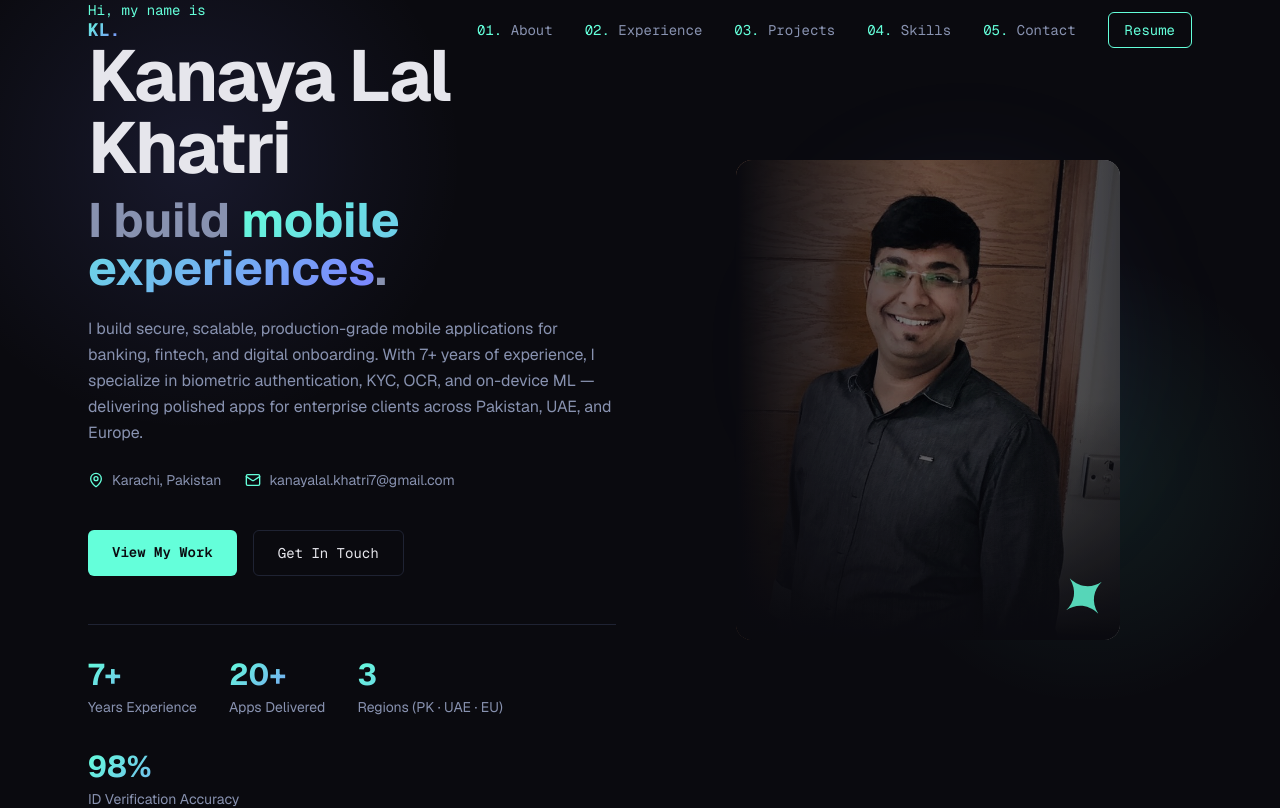
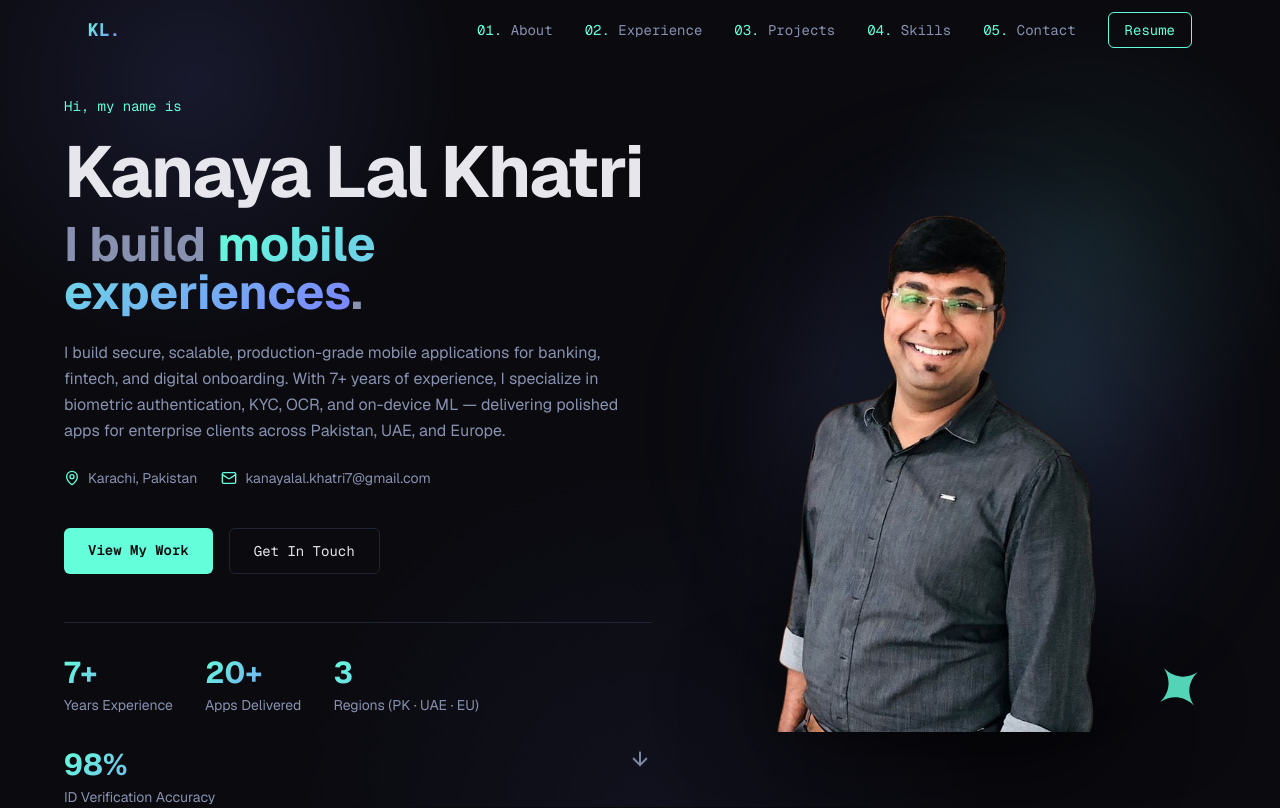
Before and after one commit to KanayaLalKhatri/portfolio, a Next.js app: page / in a window 1280 px wide. Shown: the top 808 px of the page. Built offline with nearby package versions, Linux system fonts and the light colour scheme.

Commit message:
Realistic floating 3D cutout hero (bg removed), revert sticky

```diff
--- a/src/app/page.tsx
+++ b/src/app/page.tsx
@@ -1,5 +1,6 @@
 import Navbar from "@/components/Navbar";
-import TopSection from "@/components/TopSection";
+import Hero from "@/components/Hero";
+import About from "@/components/About";
 import Experience from "@/components/Experience";
 import Projects from "@/components/Projects";
 import Skills from "@/components/Skills";
@@ -10,7 +11,8 @@ export default function Home() {
     <>
       <Navbar />
       <main className="flex-1">
-        <TopSection />
+        <Hero />
+        <About />
         <Experience />
         <Projects />
         <Skills />
--- a/src/components/Hero.tsx
+++ b/src/components/Hero.tsx
@@ -128,11 +128,13 @@ export default function Hero() {
           transition={{ duration: 0.9, delay: 0.3, ease: [0.22, 1, 0.36, 1] }}
           className="relative order-first mx-auto w-full max-w-sm lg:order-none lg:max-w-none"
         >
-          {/* glow */}
+          {/* glow behind the floating cutout */}
           <div
-            className="pointer-events-none absolute inset-0 -z-10 blur-3xl"
-            style={{ background: "radial-gradient(60% 55% at 60% 40%, rgba(100,255,218,0.18), rgba(124,131,255,0.14), transparent 70%)" }}
+            className="pointer-events-none absolute inset-0 -z-10 scale-110 blur-3xl"
+            style={{ background: "radial-gradient(55% 55% at 55% 45%, rgba(100,255,218,0.22), rgba(124,131,255,0.18), transparent 72%)" }}
           />
+          {/* soft ground shadow */}
+          <div className="pointer-events-none absolute inset-x-8 bottom-2 -z-10 h-10 rounded-[50%] bg-black/40 blur-2xl" />
 
           {/* outer: scroll-driven 3D motion */}
           <motion.div
@@ -145,24 +147,19 @@ export default function Hero() {
               transformPerspective: 1000,
             }}
           >
-            {/* inner: mouse parallax */}
+            {/* inner: mouse parallax — transparent cutout floats in 3D */}
             <motion.div
               style={{ x: px, y: py, rotateZ: rot }}
-              className="relative aspect-[4/5] w-full overflow-hidden rounded-2xl"
+              className="relative mx-auto aspect-[4/5] w-full max-w-md"
             >
               <Image
                 src={asset("/profile.png")}
                 alt={profile.name}
                 fill
                 priority
-                sizes="(max-width: 1024px) 90vw, 45vw"
-                className="object-cover object-top"
+                sizes="(max-width: 1024px) 80vw, 45vw"
+                className="object-contain object-bottom drop-shadow-[0_25px_45px_rgba(0,0,0,0.55)]"
               />
-              {/* blend photo edges into the dark hero */}
-              <div className="pointer-events-none absolute inset-0 bg-gradient-to-r from-background via-background/30 to-transparent" />
-              <div className="pointer-events-none absolute inset-0 bg-gradient-to-l from-background/70 via-transparent to-transparent" />
-              <div className="pointer-events-none absolute inset-0 bg-gradient-to-t from-background via-transparent to-transparent" />
-              <div className="pointer-events-none absolute inset-0 bg-background/15" />
             </motion.div>
           </motion.div>
 
```
Also changed, not shown: public/profile.png.
